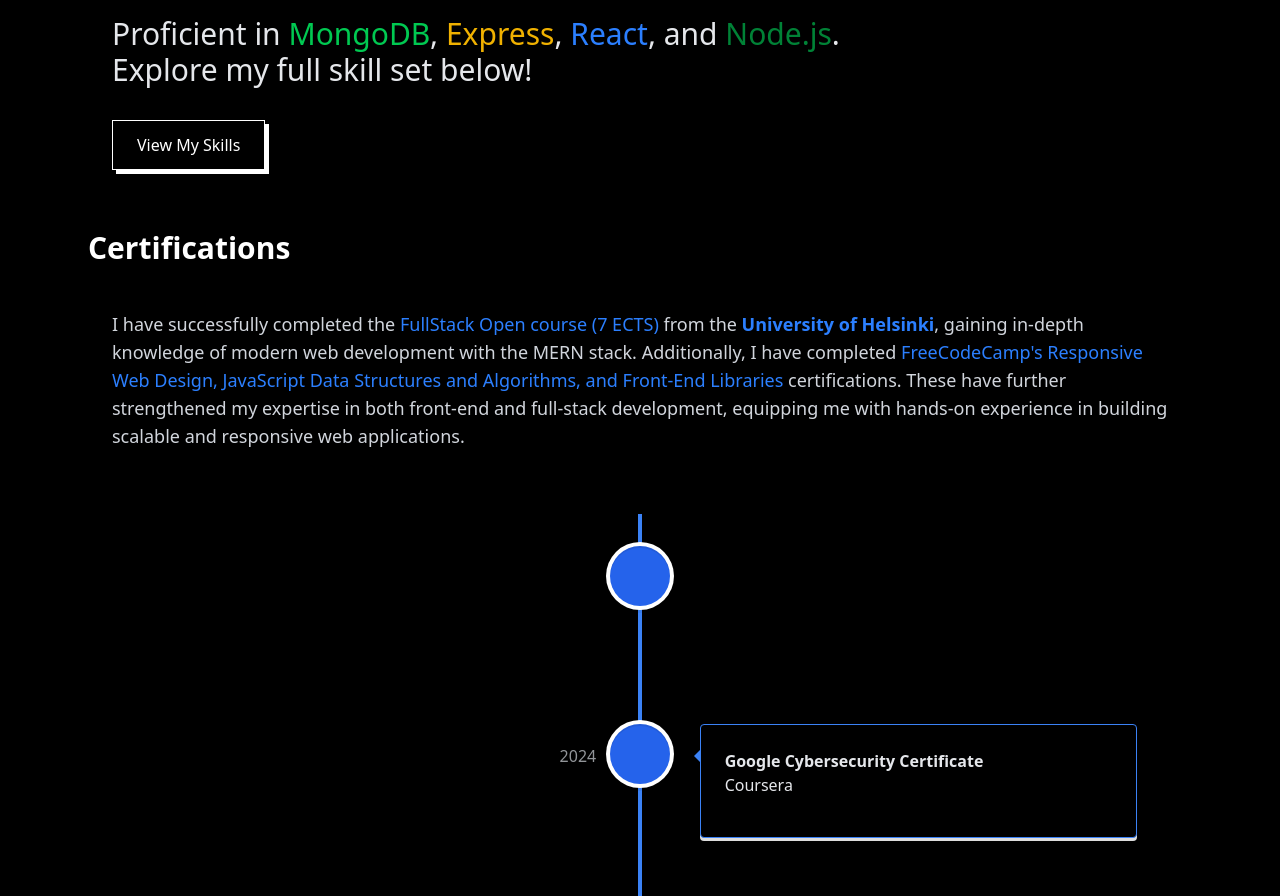
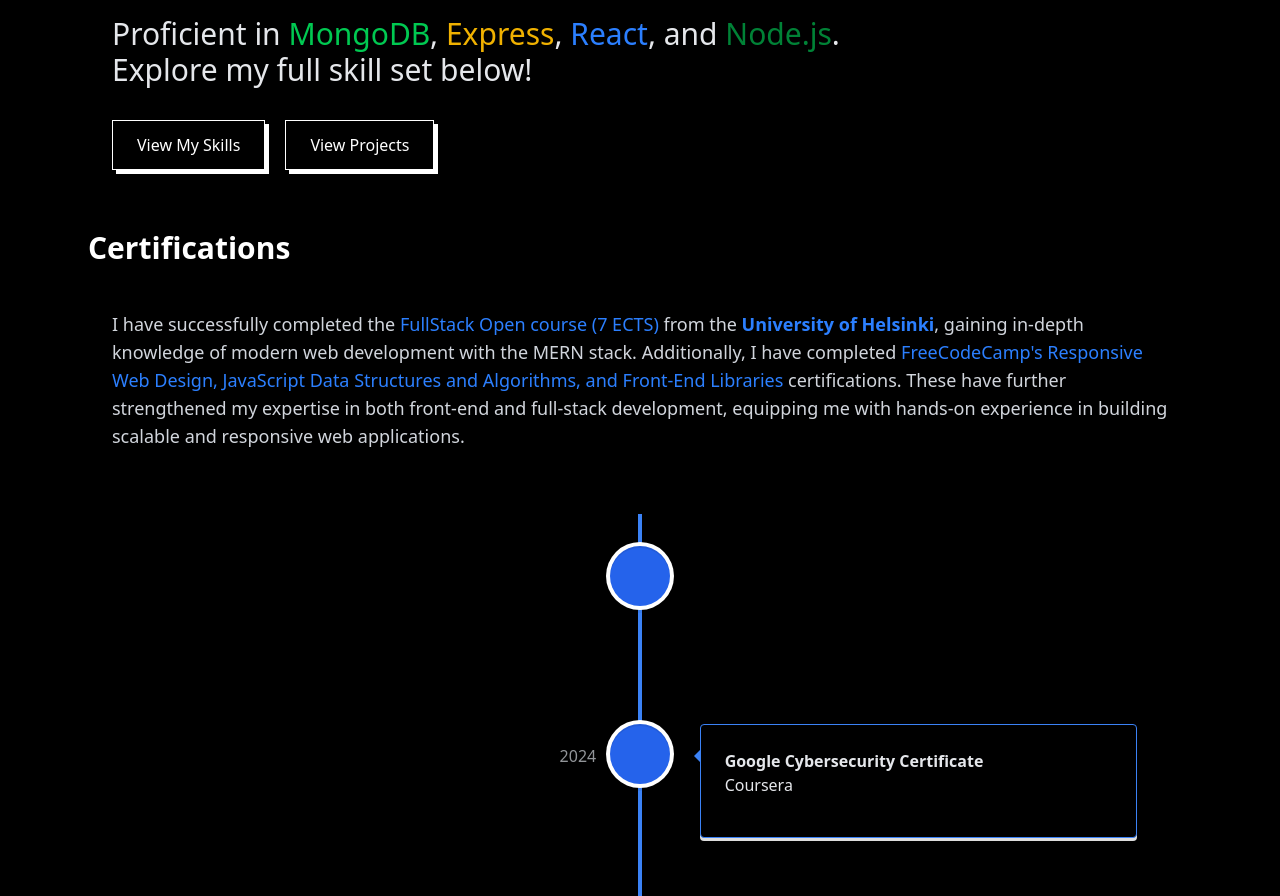
Before and after one commit to Shathish2004/Shathish-Portfolio, a React (Vite) app: page /#/about in a window 1280 px wide. Shown: the part 1300-2196 px from the top of the page. Built offline with nearby package versions, Linux system fonts and the light colour scheme.

Commit message:
Added project button to About page

```diff
--- a/src/components/About.jsx
+++ b/src/components/About.jsx
@@ -133,6 +133,11 @@ const About = () => {
             className="mt-4 px-6 py-3 border-1 button-shadow hover:text-white  hover:bg-blue-600 transition transform hover:scale-105">
             View My Skills
           </button>
+          <button
+            onClick={() => navigate("/projects")}
+            className="mt-4 mx-5 px-6 py-3 border-1 button-shadow hover:text-white  hover:bg-blue-600 transition transform hover:scale-105">
+            View Projects
+          </button>
         </div>
       </div>
 
```
